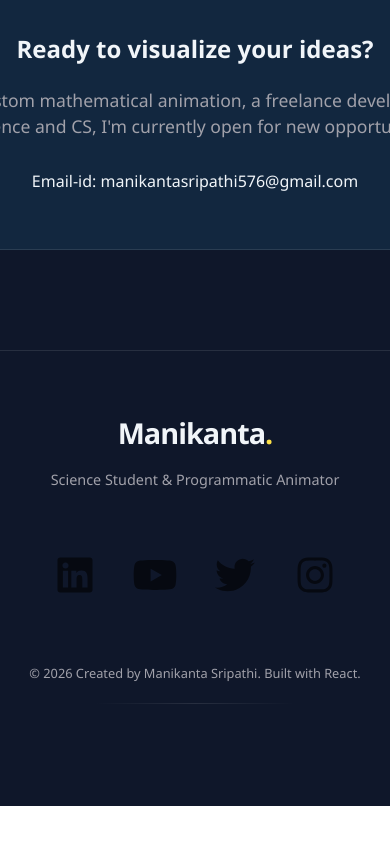
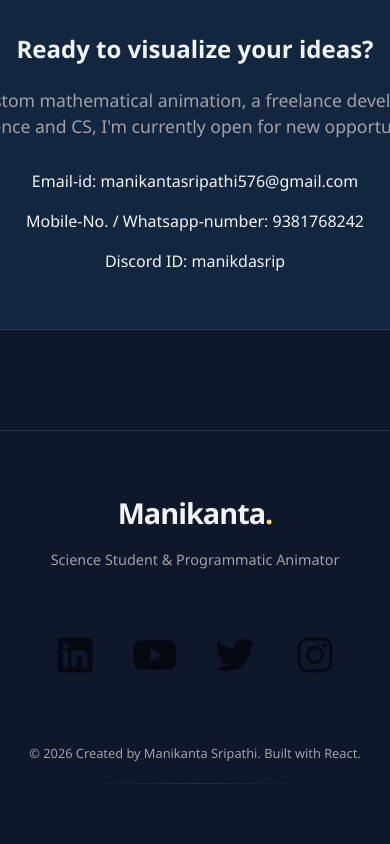
Before and after one commit to sripathimanikanta/mani-portfolio-v2, a React (Vite) app: page / in a window 390 px wide. Shown: the part 5761-6605 px from the top of the page. Before the commit the page ends 6567 px from the top, so only its background shows below. Built offline with nearby package versions, Linux system fonts and the light colour scheme.

Commit message:
added my contact details phone m discord

```diff
--- a/src/Components/Contact.jsx
+++ b/src/Components/Contact.jsx
@@ -15,6 +15,12 @@ const Contact = () => {
 
         <p className="em">
           Email-id: manikantasripathi576@gmail.com
+        </p>
+        <p className="num">
+          Mobile-No. / Whatsapp-number: 9381768242
+        </p>
+        <p className="dis">
+          Discord ID: manikdasrip
         </p>
 
         {/*         <div style="display: grid; grid-template-columns: repeat(auto-fit, minmax(200px, 1fr)); gap: 20px; margin-bottom: 40px;">
```
